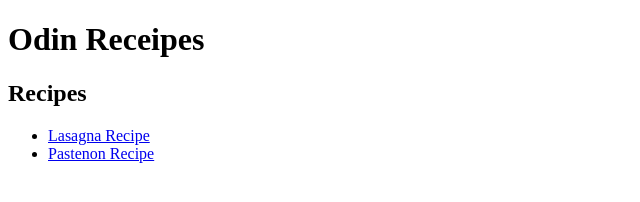
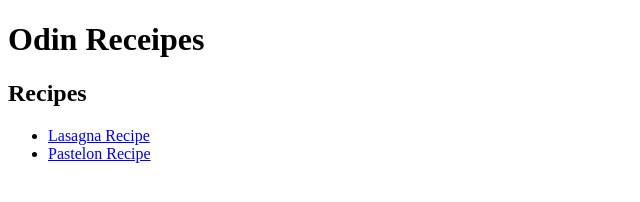
Before and after one commit to sparkycj328/odin-recipes, a plain HTML site: page index.html in a window 1280 px wide. Shown: the full height of the page, 0-640 px from the left. Drawn offline with Linux system fonts and the light colour scheme.

Commit message:
Fix relative link path

```diff
--- a/index.html
+++ b/index.html
@@ -12,7 +12,7 @@
         <h2>Recipes</h2>
         <ul>
             <li><a href="./recipes/lasagna.html">Lasagna Recipe</a></li>
-            <li><a href="./recipes/pastelon.html">Pastenon Recipe</a></li>
+            <li><a href="./recipes/Pastelon.html">Pastelon Recipe</a></li>
         </ul>
 
     </body>
```
